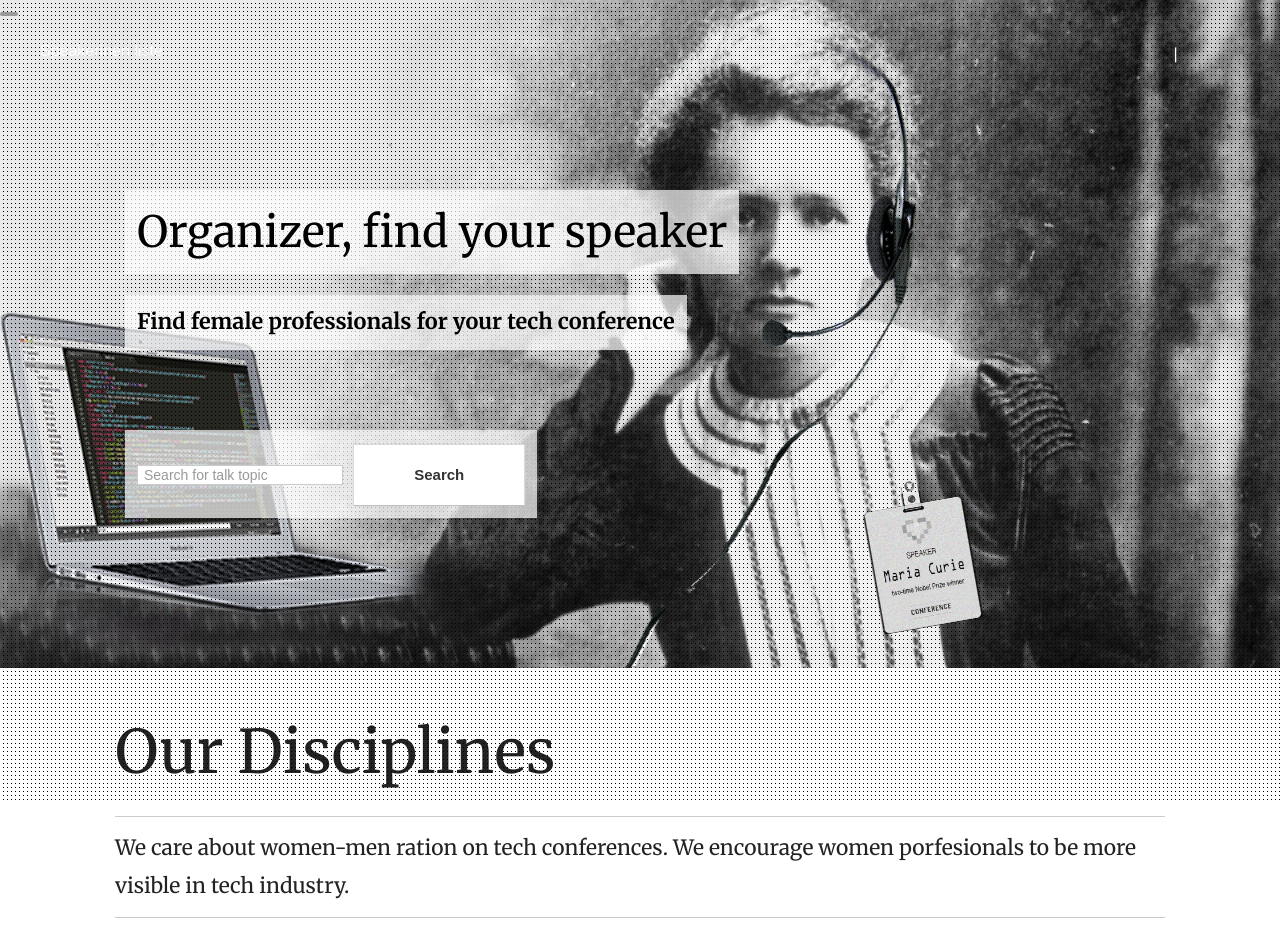
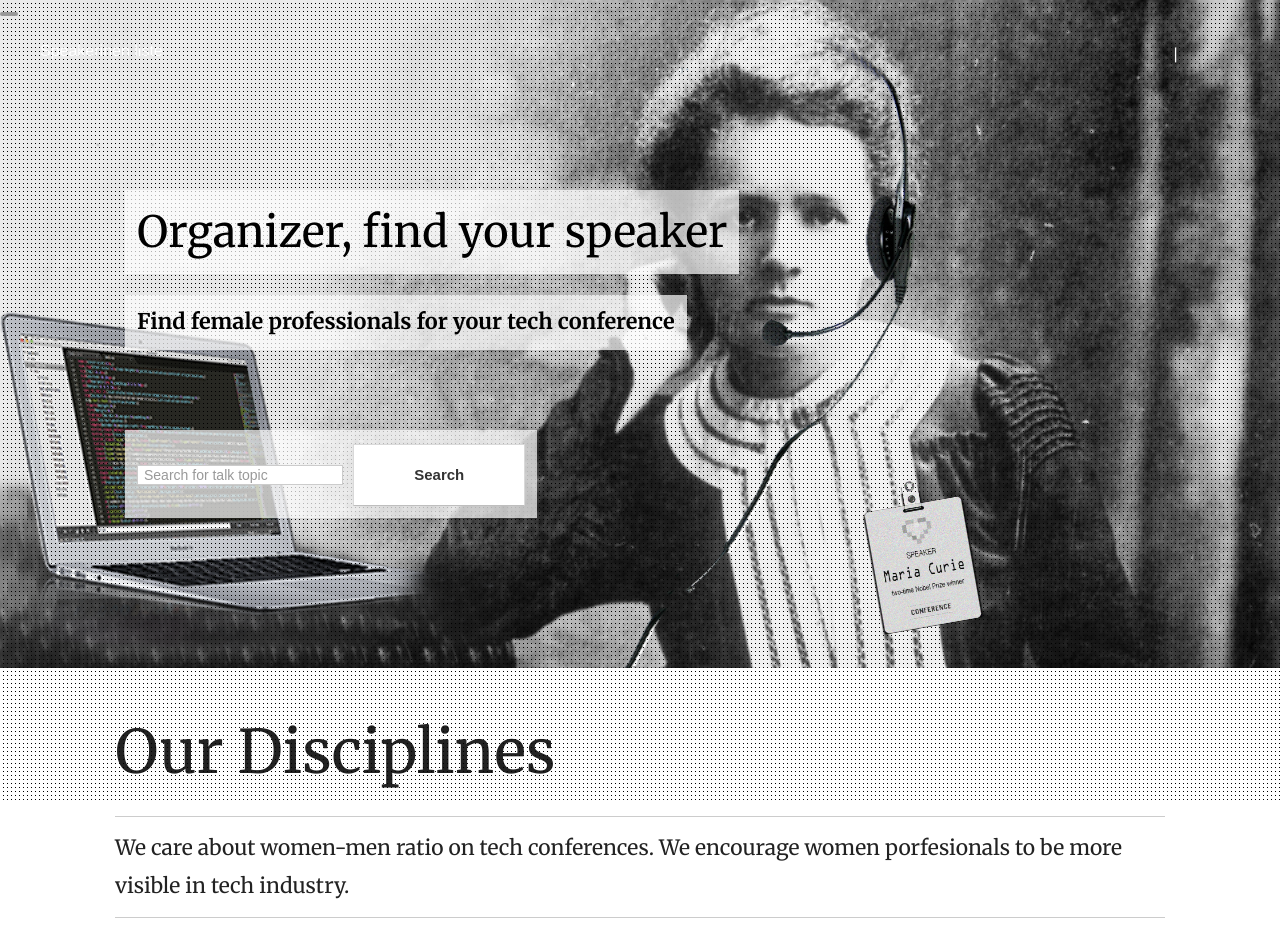
Before and after one commit to lipenco/speakerlist, a plain HTML site: page index.html in a window 1280 px wide. Shown: the top 952 px of the page. Drawn offline with nearby package versions, Linux system fonts and the light colour scheme.

Commit message:
copy change

```diff
--- a/index.html
+++ b/index.html
@@ -79,7 +79,7 @@
     <div class="white-bg">
       <div class="container">
         <h1>Our Disciplines</h1>
-        <h4> We care about women-men ration on tech conferences. We encourage women porfesionals to be more visible in tech industry. </h4>
+        <h4> We care about women-men ratio on tech conferences. We encourage women porfesionals to be more visible in tech industry. </h4>
         <br>
         <div class="row">
 
```
